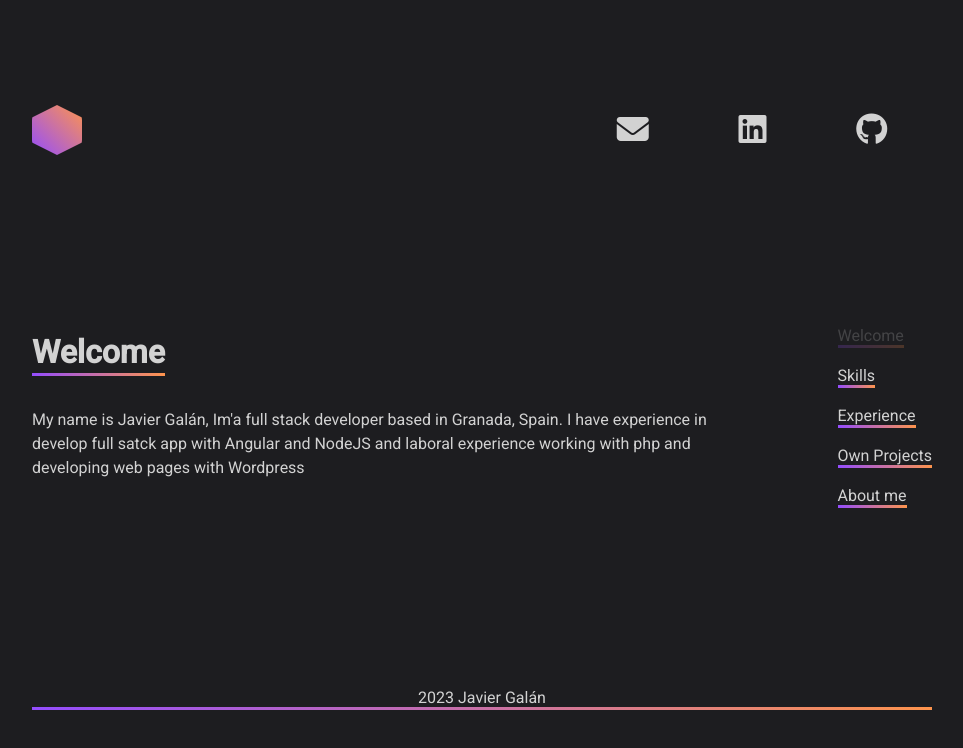
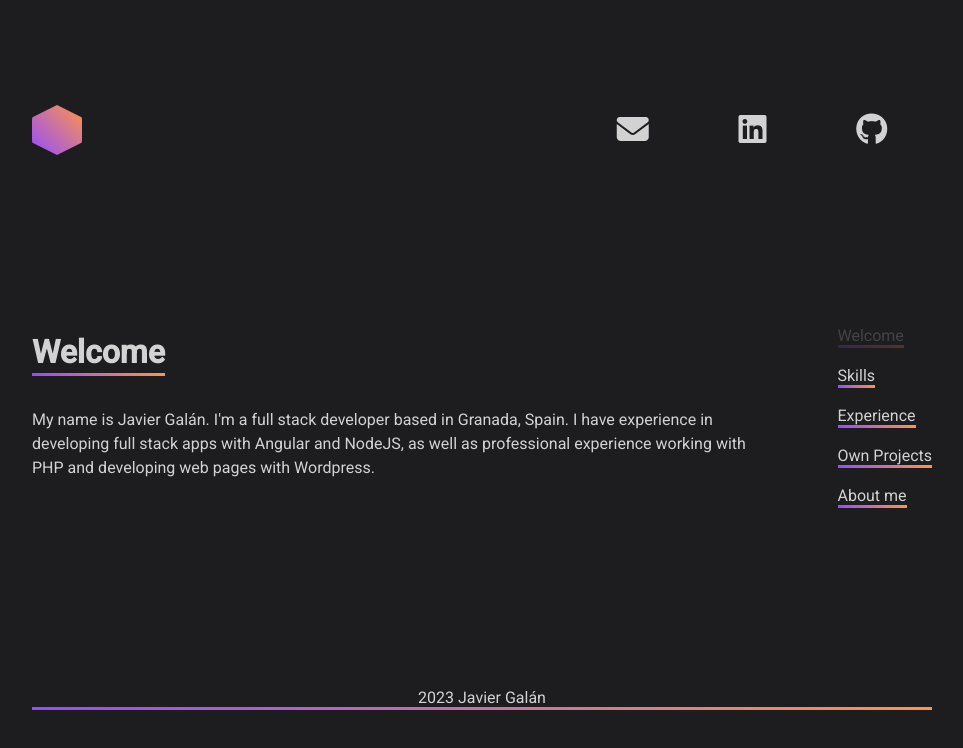
Before and after one commit to javier26galan/portfolio, an Angular app: page /welcome in a window 1280 px wide. Shown: the top 748 px of the page, without its empty margins (158-1121 px from the left). Built offline with nearby package versions, Linux system fonts and the light colour scheme.

Commit message:
fixesd welcome typos and url to mail me

```diff
--- a/src/app/components/header/header.component.html
+++ b/src/app/components/header/header.component.html
@@ -4,7 +4,7 @@
   </div>
   <ul>
     <li>
-      <a target="_blank" href="http://mailto:jagg256@gmail.com"><i class="fas fa-envelope"></i></a>
+      <a target="_blank" href="mailto:jagg256@gmail.com"><i class="fas fa-envelope"></i></a>
     </li>
     <li>
       <a target="_blank" href="https://www.linkedin.com/in/francisco-javier-galán-guerrero-6a5a1b1b5"><i class="fab fa-linkedin"></i></a>
--- a/src/app/main/main.component.html
+++ b/src/app/main/main.component.html
@@ -1,4 +1,4 @@
 <div class="content" [@slideInFromRight]>
   <h1 class="gradient-underline gradient-underline-welcome">Welcome</h1>
-  <p>My name is Javier Galán, Im'a full stack developer based in Granada, Spain. I have experience in develop full satck app with Angular and NodeJS and laboral experience working with php and developing web pages with Wordpress</p>
+  <p>My name is Javier Galán. I'm a full stack developer based in Granada, Spain. I have experience in developing full stack apps with Angular and NodeJS, as well as professional experience working with PHP and developing web pages with Wordpress.</p>
 </div>
```
